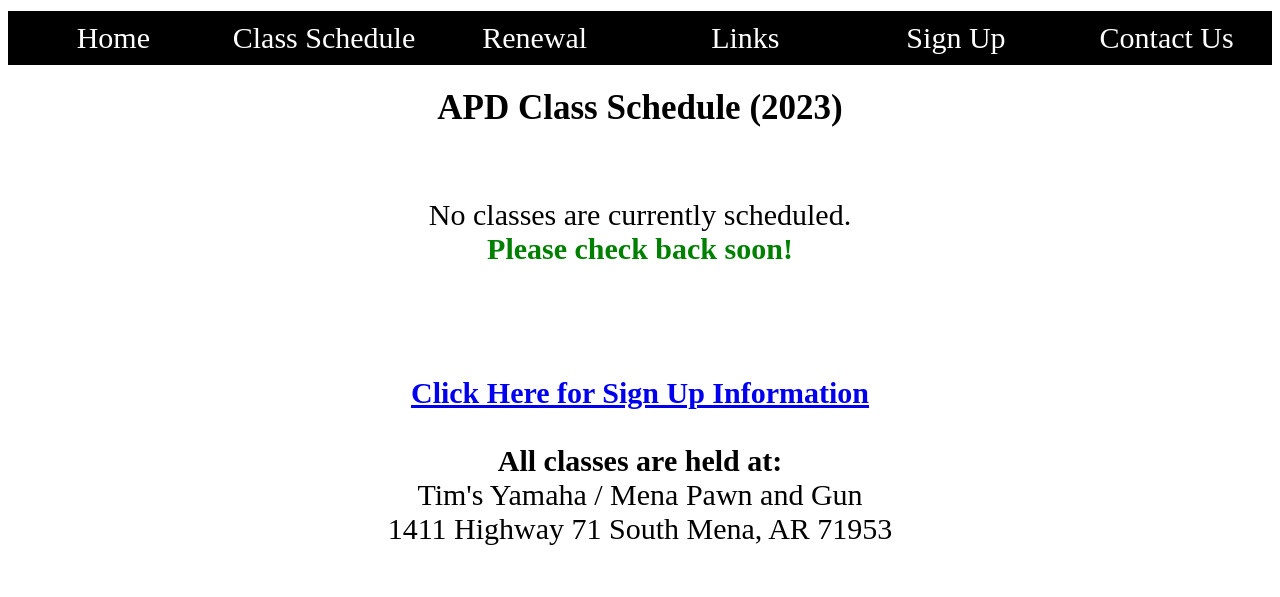
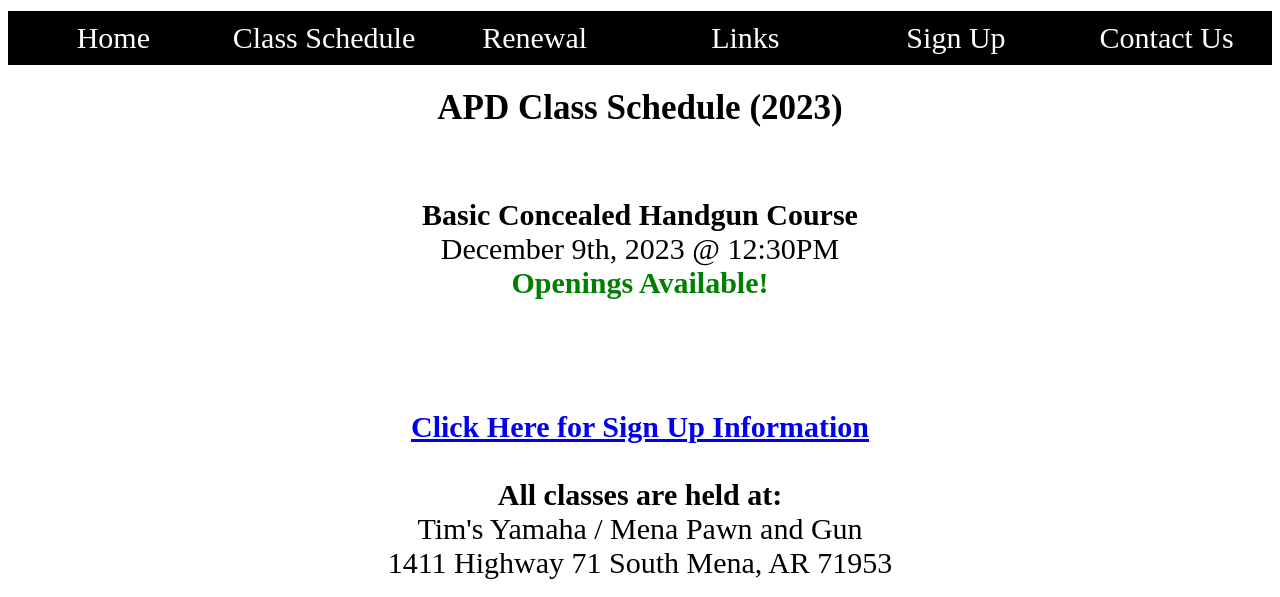
Before and after one commit to trevorkiser/apdwebsite, a plain HTML site: page schedule.html in a window 1280 px wide. Shown: the part 203-800 px from the top of the page. Drawn offline with Linux system fonts and the light colour scheme.

Commit message:
Update schedule.html

```diff
--- a/schedule.html
+++ b/schedule.html
@@ -46,8 +46,9 @@ p.copyright {color: #000000; line-height: 40px; font-size: 0.8em; text-align: ce
     APD Class Schedule (2023)
 </h1>
 <p>
-    No classes are currently scheduled.<br>
-    <span style="color:green;"><b>Please check back soon!</b></span>
+    <b>Basic Concealed Handgun Course</b><br>
+    December 9th, 2023 @ 12:30PM<br>
+    <span style="color:green;"><b>Openings Available!</b></span>
 </p>
 <p>
     <a href="signup.html"><b>Click Here for Sign Up Information</b></a><br>
```
